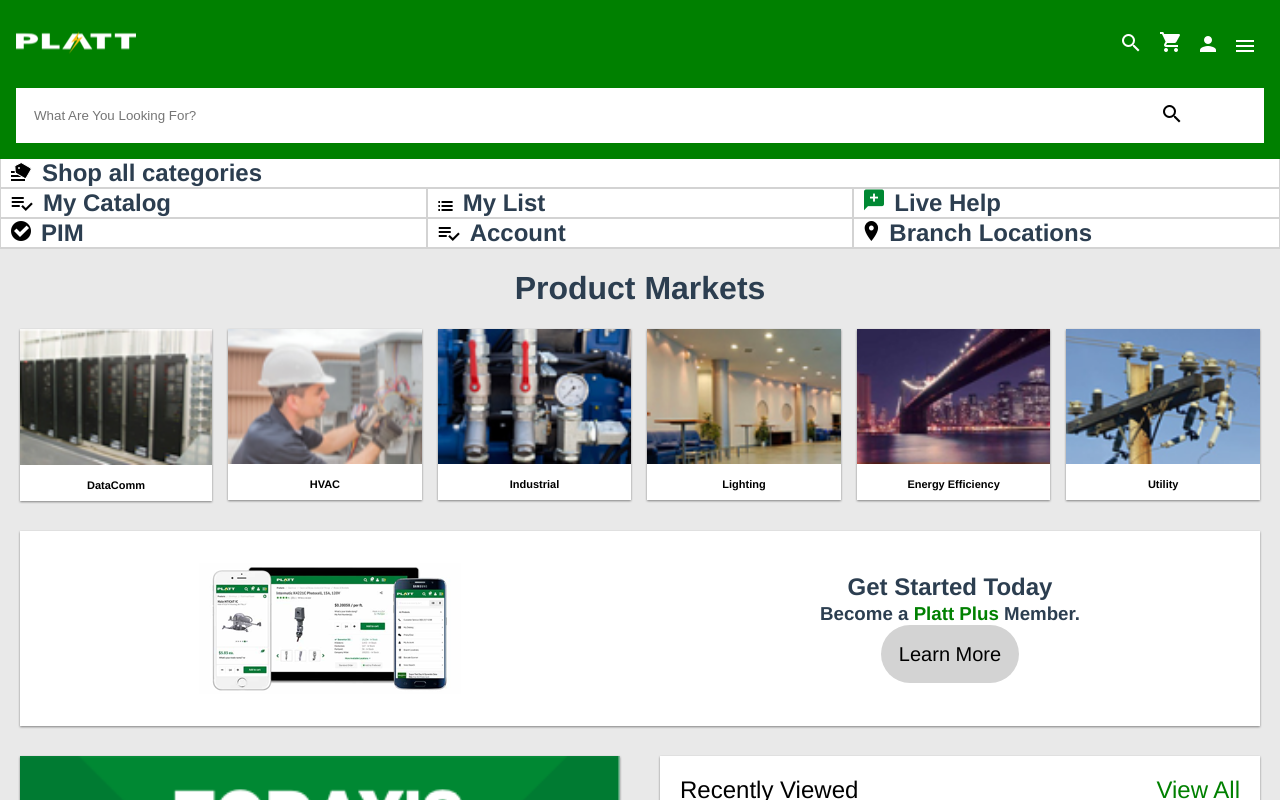
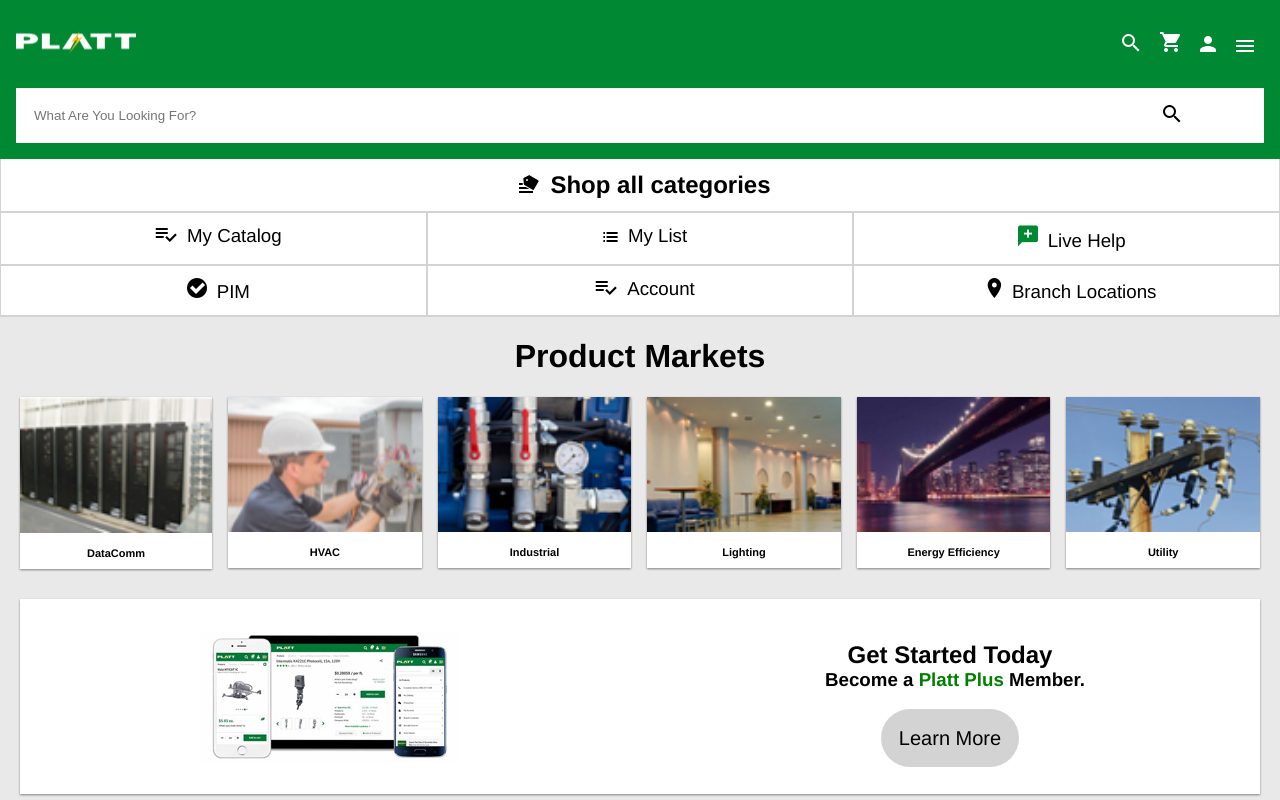
Before and after one commit to incrediblecrayon/platt_test, a Vue app: page / in a window 1280 px wide. Shown: the top 800 px of the page. Built offline with nearby package versions, Linux system fonts and the light colour scheme.

Commit message:
some cleanup and minor adjustments.  Added a larger app max width for desktop.

```diff
--- a/public/app.css
+++ b/public/app.css
@@ -1,23 +1,24 @@
 body {
     margin: 0;
-    background-color: #e9e9e9;
 }
 
 #app {
     font-family: 'Avenir', Helvetica, Arial, sans-serif;
     -webkit-font-smoothing: antialiased;
     -moz-osx-font-smoothing: grayscale;
-    /*text-align: center;*/
-    color: #2c3e50;
-    /*margin-top: 60px;*/
-    /*margin: 0px 20px;*/
+    background-color: #e9e9e9;
 }
 
-/*General Styles for all sections*/
-.wrapper {
-
+@media only screen and (min-width: 1440px)  {
+    #app{
+        max-width: 1440px;
+        margin: 0px auto;
+    }
 }
 
+
+/*General Styles for all sections*/
+/*region General*/
 .section-container{
     margin: 15px 20px;
 }
@@ -25,13 +26,15 @@
 .section-container h1{
     text-align: center;
 }
+/*endregion*/
 
 /*
 * Header
 */
+/*region HEADER*/
 header {
     padding:1em;
-    background-color: green;
+    background-color: #008833;
     display: grid;
     grid-template-columns: 1fr 2fr;
     grid-template-areas:
@@ -44,13 +47,10 @@
     grid-area: header-logo;
     align-self:center;
     justify-self: left;
-
-    /*background-color: black;*/
 }
 
 #header-nav {
     grid-area: header-nav;
-    /*background-color: white;*/
     align-self:center;
     justify-self: right;
 }
@@ -76,7 +76,12 @@
                 "header-logo search header-nav"
     }
 }
+/*endregion*/
 
+/*
+* SEARCH
+*/
+/*region SEARCH*/
 .search-wrapper {
     grid-area: search;
 }
@@ -93,6 +98,10 @@
     box-sizing : border-box;
     width: 100%;
     border:0;
+}
+
+.search-form input[type=text]:focus {
+    outline: none;
 }
 
 .search-result-container{
@@ -122,11 +131,12 @@
 .search-result-wrapper p{
     text-align: center;
 }
+/*endregion*/
 
 /*
 * CATEGORIES
 */
-
+/*region CATEGORIES*/
 .categories-wrapper {
     display:grid;
     grid-gap: 0em;
@@ -135,19 +145,28 @@
 }
 
 .categories-element {
-    /*margin: 0 1em;*/
-    /*margin: 1em 1em;*/
+    padding-top: .75em;
+    padding-bottom: .75em;
+    margin: 10px;
     border-bottom: 2px solid lightgray;
 }
 
-.categories-element-all {
-    /*padding: 1.5em 1em;*/
+.categories-element:last-child{
+    border-bottom: none;
 }
 
-.categories-element h2 {
+.categories-element-all {
+    margin-top: 1em;
+}
+
+.categories-element h2,h3 {
     display: inline;
     padding-left: 10px;
     margin:0;
+}
+
+.categories-element h3{
+    font-weight: normal;
 }
 
 .categories-element-arrow {
@@ -159,12 +178,18 @@
 @media only screen and (min-width: 768px)  {
     .categories-wrapper {
         grid-template-columns: repeat(3,1fr);
+        grid-gap:0;
     }
     .categories-element {
-        text-align: left;
+        text-align: center;
         padding-left: 10px;
         border-left: 1px solid lightgray;
         border-right: 1px solid lightgray;
+        margin:0;
+    }
+
+    .categories-element:last-child{
+        border-bottom: 2px solid lightgray;
     }
     .categories-element-arrow {
         display: none;
@@ -174,10 +199,12 @@
         grid-row: 1;
     }
 }
+/*endregion*/
 
 /*
 * FUNCTIONALITY CIRCLES
 */
+/*region FUNCTIONALITY CIRCLES*/
 .functionality-circle-container{
     display: grid;
     grid-template-columns: repeat(3,1fr);
@@ -190,7 +217,6 @@
 .functionality-circle-wrapper span{
     display: block;
     padding-top: 10px;
-    /*font-weight: bold;*/
 }
 
 .functionality-circle{
@@ -205,10 +231,12 @@
 .functionality-circle img{
     margin-top:30px;
 }
+/*endregion*/
 
 /*
 * MARKETS
 */
+/*region MARKETS*/
 .markets-container{
     display: grid;
     grid-gap:1em;
@@ -244,12 +272,13 @@
     padding: 10px;
     margin: 0px;
 }
+/*endregion*/
 
 /*
-* FRONT PAGE INFORMATION ELEMENTS
+* FRONT PAGE INFO ELEMENTS
 * TODO - This needs a new name.  I want the elements to be on the same grid layout to control where elements show up but they are not really relevant.
-*
 */
+/*region FRONT PAGE INFO ELEMENTS*/
 .front-page-info-elements-container{
     display: grid;
     grid-template-columns: auto;
@@ -310,9 +339,6 @@
 }
 
 .front-page-info-element-member-copy a{
-    /*text-align: center;*/
-    /*display: block;*/
-    /*margin-top: 10px;*/
 }
 
 .front-page-info-element-recent-wrapper {
@@ -348,7 +374,6 @@
 @media only screen and (min-width: 768px){
     .front-page-info-element-squares-container {
         grid-template-columns: repeat(4,1fr);
-        /*justify-content: space-evenly;*/
     }
 }
 
@@ -362,7 +387,6 @@
 
 @media only screen and (min-width: 768px) {
     .front-page-info-element-square-wrapper {
-        /*width:200px;*/
     }
 }
 
@@ -370,7 +394,6 @@
     text-align: center;
     font-size: 14px;
 }
-
 
 .front-page-info-element-app-container{
 background-color: black;
@@ -414,11 +437,13 @@
     padding: 10px;
     background-color: white;
 }
+/*endregion*/
 
 
 /*
 * FOOTER
 */
+/*region FOOTER*/
 footer{
     background-color: #666666;
     color:white;
@@ -451,10 +476,13 @@
     grid-template-columns: 1fr 1fr 1fr;
     justify-content: space-evenly;
 }
+/*endregion*/
 
 /*
 * ICONS
+* TODO - SVG Icons please.
 */
+/*region ICONS*/
 .icon {
 
 }
@@ -462,10 +490,12 @@
 .icon-white-search {
 
 }
+/*endregion*/
 
 /*
 * BUTTONS
 */
+/*region BUTTONS*/
 .button-unstyled {
     border:0;
     background: none;
@@ -486,18 +516,18 @@
 }
 
 .button-oval-link span{
-    /*margin-right:2em;*/
 }
 
 .button-icon{
-    /*display: inline-block;*/
     margin-right:1em;
     margin-left:1em;
 }
+/*endregion*/
 
 /*
 * UTILITY
 */
+/*region UTILITY*/
 .drop-shadow{
     filter: drop-shadow(0px 1px 1px grey);
 }
@@ -535,7 +565,4 @@
         display: none;
     }
 }
-
-/*.show-tablet {*/
-    /**/
-/*}*/
+/*endregion*/
--- a/src/App.vue
+++ b/src/App.vue
@@ -7,7 +7,6 @@
       <div id="header-nav">
         <!--TODO - Add profile as vue component, it will need to know when to display badge.-->
         <!--TODO - Hamburger Nav Aside.-->
-
         <ul>
           <li>
             <a href="#search"><img class="icon icon-white-search" src="ic/white/ic_search.png" alt="Search"></a>
@@ -24,11 +23,12 @@
         </ul>
       </div>
 
-      <!--TODO - Implement Search.-->
       <div class="search-wrapper">
         <search />
       </div>
-    </header>
+
+    </header><!--header-->
+
 
     <div id="categories-wrapper" class="categories-wrapper">
       <!--TODO - Make category containers vue components-->
@@ -42,40 +42,40 @@
 
       <div class="categories-element">
         <img src="ic/black/ic_playlist_add_check.png" alt="My Catalog Icon">
-        <h2>My Catalog</h2>
+        <h3>My Catalog</h3>
         <img class="categories-element-arrow" src="ic/black/ic_arrow_forward.png" alt="Go to all categories">
       </div>
 
       <div class="categories-element">
         <img src="ic/black/ic_list.png" alt="My List Icon">
-        <h2>My List</h2>
+        <h3>My List</h3>
         <img class="categories-element-arrow" src="ic/black/ic_arrow_forward.png" alt="Go to all categories">
       </div>
 
       <div class="categories-element">
         <img src="ic/green/ic_chat_active.png" alt="Chat Active Icon">
-        <h2>Live Help</h2>
+        <h3>Live Help</h3>
         <img class="categories-element-arrow" src="ic/black/ic_arrow_forward.png" alt="Go to all categories">
       </div>
 
       <div class="categories-element">
         <img src="ic/black/ic_check_circle.png" alt="PIM">
-        <h2>PIM</h2>
+        <h3>PIM</h3>
         <img class="categories-element-arrow" src="ic/black/ic_arrow_forward.png" alt="Go to all categories">
       </div>
 
       <div class="categories-element">
         <img src="ic/black/ic_playlist_add_check.png" alt="Account Icon">
-        <h2>Account</h2>
+        <h3>Account</h3>
         <img class="categories-element-arrow" src="ic/black/ic_arrow_forward.png" alt="Go to all categories">
       </div>
 
       <div class="categories-element">
         <img src="ic/black/ic_place.png" alt="Branch Locations">
-        <h2>Branch Locations</h2>
+        <h3>Branch Locations</h3>
         <img class="categories-element-arrow" src="ic/black/ic_arrow_forward.png" alt="Go to all categories">
       </div>
-    </div>
+    </div> <!--categories-wrapper-->
 
 
     <!--SHOW ONLY ON MOBILE-->
@@ -101,7 +101,7 @@
         </div>
         <span>Scan</span>
       </div>
-    </div>
+    </div> <!--functionality-circle-container-->
 
 
     <!--SHOW ONLY ON TABLET OR LARGER-->
@@ -151,12 +151,12 @@
             </div>
           </a>
 
-        </div> <!--Markets Container Close-->
-    </div> <!--Section Container Close-->
+        </div> <!--markets-container-->
+    </div> <!--section-container-->
+
 
     <div class="front-page-info-elements-container">
       <div class="front-page-info-element-deal-wrapper section-container drop-shadow">
-        <!--<div style="background-color: green;width:100%;height: 100%;"></div>-->
         <img class="img-responsive" src="panel/deal.png" alt="Click for deals!">
       </div>
 
@@ -165,6 +165,9 @@
         <div class="front-page-info-element-member-copy">
           <h2>Get Started Today</h2>
           <h3>Become a <span>Platt Plus</span> Member.</h3>
+          <br>
+          <br>
+          <br>
           <a class="button-oval-link" href="#">Learn More</a>
         </div>
       </div>
@@ -178,11 +181,10 @@
         <img class="img-responsive" src="recent/22.png" alt="Product ID 22">
         <img class="img-responsive" src="recent/22.png" alt="Product ID 22">
       </div>
-    </div> <!--Front Page Info Elements Container-->
+    </div> <!--front-page-info-elements-container-->
 
 
     <div class="front-page-info-element-squares-container section-container">
-
       <div class="front-page-info-element-square-wrapper drop-shadow">
         <div class="front-page-info-element-square">
           <img class="img-responsive" src="img/super_tool_day.png" alt="Super Tool Day">
@@ -210,17 +212,16 @@
           <p>Platt U</p>
         </div>
       </div>
-
     </div> <!--front-page-info-element-squares-container -->
 
+
     <div class="front-page-info-element-app-container section-container drop-shadow">
-      <div class="front-page-info-element-app-image">
-
-      </div>
+      <div class="front-page-info-element-app-image"></div>
       <div class="front-page-info-element-app-copy">
         <span>Shop better, download the Platt App today</span>
       </div>
-    </div>
+    </div><!--front-page-info-element-app-container-->
+
 
     <footer>
       <!--TODO - Clean this up-->
@@ -229,14 +230,18 @@
       <h2>800-25-Platt</h2>
       <span>800-257-5288</span>
       <br>
+      <br>
+      <br>
       <h2 class="footer-phone-time">4 a.m. - 12 a.m. (pst)</h2>
       <h2 class="footer-phone-time">7 Days a week</h2>
       <br>
       <br>
       <br>
       <a class="button-oval-link" href="#">
-        <img class="button-icon" src="ic/black/ic_chat.png" alt=""><span style="color: black">Learn More</span>
+        <img class="button-icon" src="ic/black/ic_chat.png" alt=""><span style="color: black">Live Help</span>
       </a>
+      <br>
+      <br>
 
       <div class="footer-nav show-tablet">
           <a href="#"><h3>Contact Us</h3></a>
```
